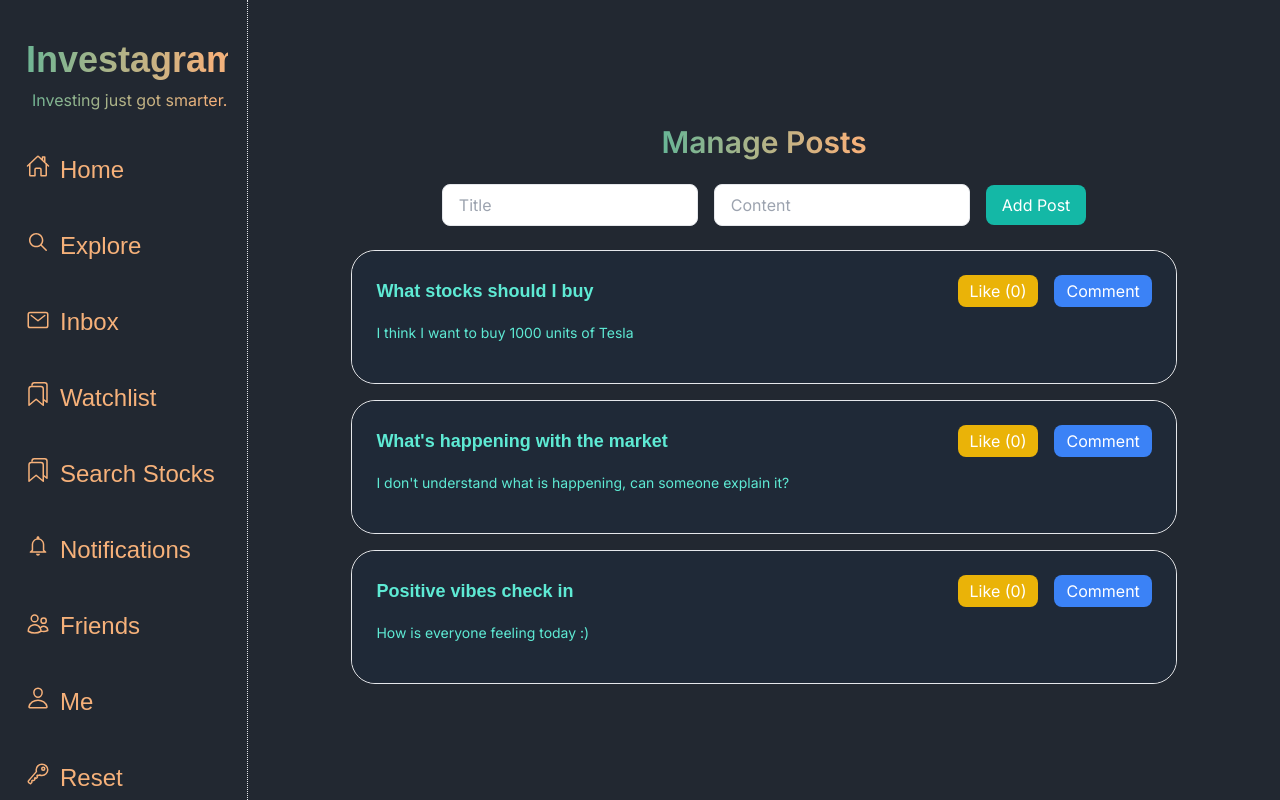
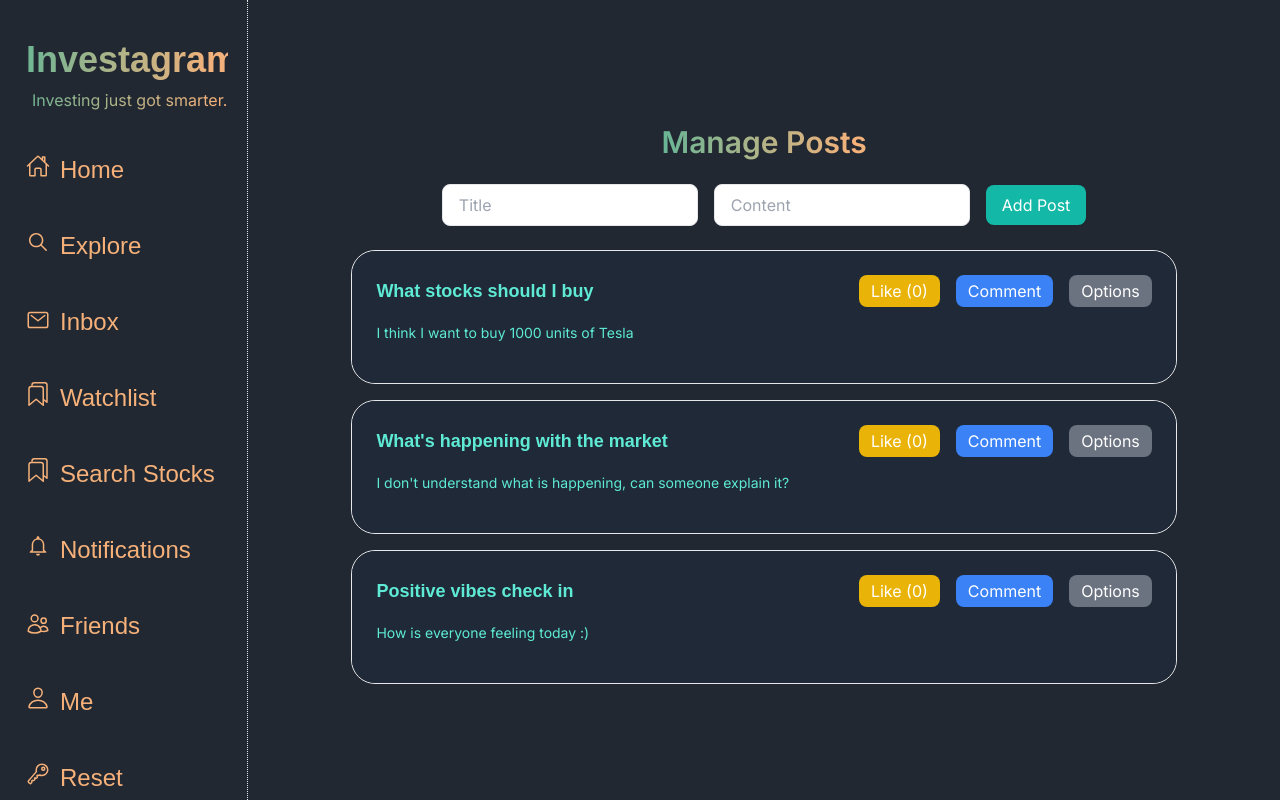
Before and after one commit to tgondil/Investagram, a Next.js app in the folder my-app/: page /posts in a window 1280 px wide. Built offline with nearby package versions, Linux system fonts and the light colour scheme.

Commit message:
Update page.jsx
Added functionality for an options button to other users posts that allow you to either report the post or report the user, and then the post gets marked with a red outlining letting people know that it has been flagged

```diff
--- a/my-app/src/app/posts/page.jsx
+++ b/my-app/src/app/posts/page.jsx
@@ -15,6 +15,7 @@ export default function PostManagementPage({ currentUser }) {
   const [editingPost, setEditingPost] = useState(null); // State to track the post being edited
   const [commentText, setCommentText] = useState(""); // State to track the comment text
   const [showCommentBox, setShowCommentBox] = useState(null); // State to track which post's comment box is shown
+  const [showOptions, setShowOptions] = useState(null); // State to track which post's options are shown
 
   useEffect(() => {
     // Sort posts by timestamp in descending order to display most recent posts first
@@ -137,6 +138,24 @@ export default function PostManagementPage({ currentUser }) {
     }
   };
 
+  const handleReportPost = (id) => {
+    setPosts(prevPosts => prevPosts.map(post => {
+      if (post.id === id) {
+        return { ...post, flagged: true };
+      }
+      return post;
+    }));
+    alert("Post has been reported as harmful.");
+  };
+
+  const handleReportUser = (username) => {
+    alert(`User ${username} has been reported as harmful.`);
+  };
+
+  const toggleOptions = (id) => {
+    setShowOptions(prevState => (prevState === id ? null : id));
+  };
+
   return (
     <main className="h-screen bg-shark-950 w-full overflow-hidden">
       <div className="flex">
@@ -182,7 +201,9 @@ export default function PostManagementPage({ currentUser }) {
                 {posts.map((post) => (
                   <div
                     key={post.id}
-                    className="hover:bg-gray-700 border rounded-3xl mb-4 w-full text-teal-300 hover:shadow-2xl hover:text-tacao-300 transition duration-300"
+                    className={`${
+                      post.flagged ? "border-red-500" : "hover:bg-gray-700"
+                    } border rounded-3xl mb-4 w-full text-teal-300 hover:shadow-2xl hover:text-tacao-300 transition duration-300`}
                   >
                     <div className="bg-gray-800 rounded-3xl w-full p-6">
                       <div className="flex items-center justify-between w-full mb-4 hover:text-tacao-300">
@@ -218,6 +239,34 @@ export default function PostManagementPage({ currentUser }) {
                           >
                             Comment
                           </button>
+                          {currentUser !== post.createdBy && (
+                            <>
+                              <div className="relative">
+                                <button
+                                  className="bg-gray-500 text-white px-3 py-1 rounded-lg hover:bg-gray-600 transition duration-300"
+                                  onClick={() => toggleOptions(post.id)}
+                                >
+                                  Options
+                                </button>
+                                {showOptions === post.id && (
+                                  <div className="absolute right-0 top-full mt-2 w-48 bg-gray-800 rounded-lg shadow-lg py-2">
+                                    <button
+                                      className="block w-full px-4 py-2 text-white text-left hover:bg-red-600"
+                                      onClick={() => handleReportPost(post.id)}
+                                    >
+                                      Report Post
+                                    </button>
+                                    <button
+                                      className="block w-full px-4 py-2 text-white text-left hover:bg-red-600"
+                                      onClick={() => handleReportUser(post.createdBy)}
+                                    >
+                                      Report User
+                                    </button>
+                                  </div>
+                                )}
+                              </div>
+                            </>
+                          )}
                         </div>
                       </div>
                       <p className="text-sm">{post.content}</p>
```
